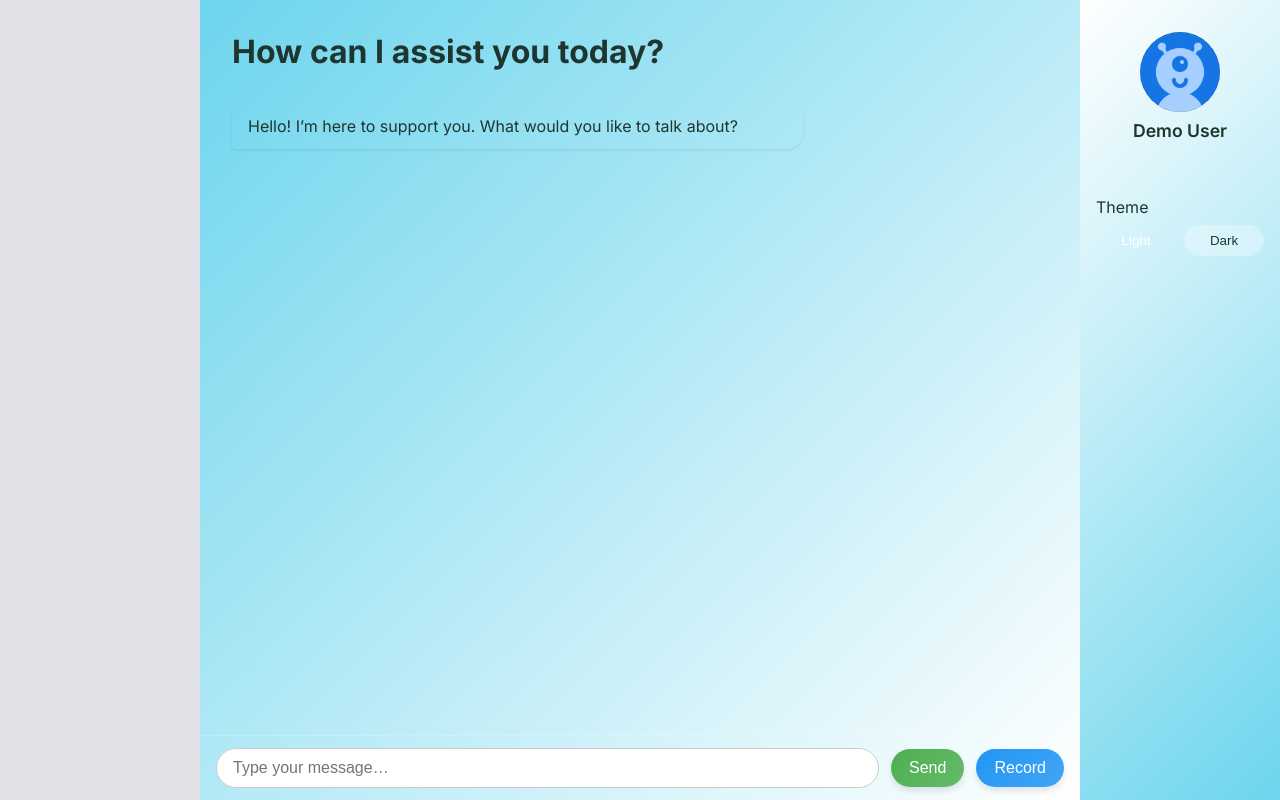
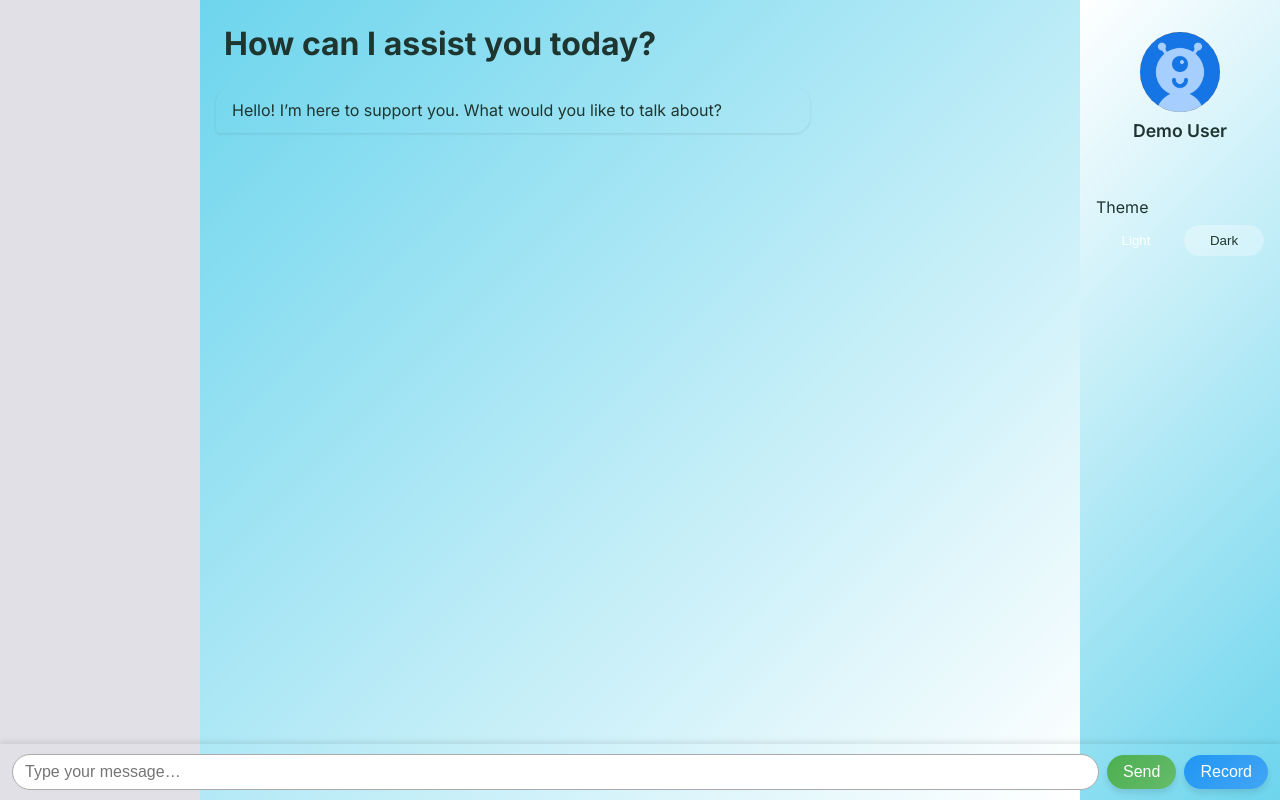
Before and after one commit to alim8rby/Conversational_AI_Platform, a React (Vite) app in the folder modules/frontend_chat_interface/el_consulto_frontend/: page / in a window 1280 px wide. Built offline with nearby package versions, Linux system fonts and the light colour scheme.

Commit message:
Modifying the mobile browser layout!

```diff
--- a/modules/frontend_chat_interface/el_consulto_frontend/src/App.css
+++ b/modules/frontend_chat_interface/el_consulto_frontend/src/App.css
@@ -1,80 +1,79 @@
-/* src/App.css */
+/* App.css */
 
-/* Color + gradient vars */
+/* Theme & gradient vars (unchanged) */
 :root {
-  --gradient-sidebar:   linear-gradient(135deg, #2193b0, #6dd5ed);
-  --gradient-center:    linear-gradient(135deg, #6dd5ed, #ffffff);
-  --gradient-settings:  linear-gradient(135deg, #ffffff, #6dd5ed);
-  --gradient-splash:    linear-gradient(135deg, #2c3e50, #4ca1af);
-  --transition:         0.5s ease-in-out;
+  --text-primary: #1f3630;
+  --gradient-sidebar: linear-gradient(135deg, #2193b0, #6dd5ed);
+  --gradient-center:  linear-gradient(135deg, #6dd5ed, #ffffff);
+  --gradient-settings:linear-gradient(135deg, #ffffff, #6dd5ed);
+  --gradient-splash:   linear-gradient(135deg, #2c3e50, #4ca1af);
+  --transition:        0.5s ease-in-out;
+}
+[data-theme="dark"] {
+  --text-primary: #e0e0e6;
+  --gradient-sidebar: linear-gradient(135deg, #0f2027, #203a43);
+  --gradient-center:  linear-gradient(135deg, #203a43, #2c5364);
+  --gradient-settings:linear-gradient(135deg, #2c5364, #0f2027);
+  --gradient-splash:   linear-gradient(135deg, #000000, #434343);
 }
 
-[data-theme="dark"] {
-  --gradient-sidebar:   linear-gradient(135deg, #0f2027, #203a43);
-  --gradient-center:    linear-gradient(135deg, #203a43, #2c5364);
-  --gradient-settings:  linear-gradient(135deg, #2c5364, #0f2027);
-  --gradient-splash:    linear-gradient(135deg, #000000, #434343);
-}
+/* Base reset */
+* { box-sizing: border-box; margin:0; padding:0; }
+html, body, #root { height:100%; font-family:'Inter',sans-serif; }
 
-/* Layout */
+/* APP LAYOUT */
 .app-container {
   display: grid;
   grid-template-columns: 200px 1fr 200px;
   height: 100vh;
   overflow: hidden;
+  transition: grid-template-columns var(--transition);
 }
 
-/* Sidebar */
-.sidebar {
-  background: var(--gradient-sidebar);
-  color: var(--text-primary);
-  display: flex;
-  flex-direction: column;
-  align-items: center;
-  padding: 2rem 1rem;
-  text-align: center;
-  transition: background var(--transition), color var(--transition);
-}
+/* SIDEBAR & SETTINGS (desktop) */
+.sidebar { background: var(--gradient-sidebar); /*...*/ transition: background var(--transition);}
+.settings-panel { background: var(--gradient-settings); /*...*/ transition: background var(--transition);}
 
-/* Chat Main */
+/* CHAT MAIN */
 .chat-main {
   background: var(--gradient-center);
   display: flex;
   flex-direction: column;
   transition: background var(--transition);
 }
-
+/* header */
 .chat-main__header {
-  padding: 2rem;
+  padding: 1.5rem;
 }
 .chat-main__header h1 {
-  margin: 0;
   color: var(--text-primary);
-  font-weight: 700;
   transition: color var(--transition);
 }
 
+/* message area */
 .chat-main__log {
   flex: 1;
-  padding: 0 2rem;
+  padding: 0 1rem 0; /* bottom margin handled in mobile */
   overflow-y: auto;
+  transition: padding var(--transition);
 }
 
-/* Settings Panel */
-.settings-panel {
-  background: var(--gradient-settings);
-  padding: 2rem 1rem;
-  color: var(--text-primary);
-  transition: background var(--transition), color var(--transition);
-}
-
-/* Responsive */
+/* MOBILE ADAPTIVITY */
 @media (max-width: 800px) {
   .app-container {
-    grid-template-columns: 1fr;
+    grid-template-columns: 1fr; /* hide side panels */
   }
-  .sidebar,
-  .settings-panel {
+  .sidebar, .settings-panel {
     display: none;
   }
+
+  /* make the chat fill the viewport */
+  .chat-main {
+    height: 100vh;
+  }
+
+  /* ensure messages never hide behind fixed input */
+  .chat-main__log {
+    padding-bottom: calc(64px + env(safe-area-inset-bottom));
+  }
 }
--- a/modules/frontend_chat_interface/el_consulto_frontend/src/components/InputArea.css
+++ b/modules/frontend_chat_interface/el_consulto_frontend/src/components/InputArea.css
@@ -1,59 +1,51 @@
 /* InputArea.css */
 
-/* slide up on mount */
+/* FIXED AT BOTTOM on mobile & desktop for consistency */
 .input-area {
+  position: fixed;
+  bottom: env(safe-area-inset-bottom); /* respect iOS */
+  left: 0;
+  right: 0;
   display: flex;
   align-items: center;
-  padding: 12px 16px;
-  border-top: 1px solid rgba(255,255,255,0.2);
+  padding: 10px 12px;
   background: var(--primary-light);
-  gap: 12px;
-  flex-shrink: 0;
-
-  opacity: 0;
-  transform: translateY(100%);
-  animation: slideInUp 0.6s ease-out forwards 0.4s;
+  gap: 8px;
+  z-index: 100; /* above chat */
+  box-shadow: 0 -2px 6px rgba(0,0,0,0.1);
+  transition: background var(--transition);
 }
 
-@keyframes slideInUp {
-  from { transform: translateY(100%); opacity: 0; }
-  to   { transform: translateY(0);   opacity: 1; }
-}
-
-/* Text input */
+/* TEXT INPUT */
 .input-area input[type="text"] {
   flex: 1;
-  padding: 10px 16px;
+  padding: 8px 12px;
   font-size: 1rem;
-  border: 1px solid #ccc;
+  border: 1px solid #aaa;
   border-radius: 50px;
   outline: none;
   transition: border 0.2s, box-shadow 0.2s;
 }
-
 .input-area input[type="text"]:focus {
   border-color: var(--accent);
   box-shadow: 0 0 0 3px rgba(76,175,80,0.3);
 }
 
-/* Buttons */
+/* BUTTONS */
 .send-btn,
 .record-btn {
-  display: flex;
-  align-items: center;
-  justify-content: center;
-  padding: 10px 18px;
+  padding: 8px 16px;
   font-size: 1rem;
   border: none;
   border-radius: 50px;
   cursor: pointer;
-  transition: transform 0.2s, box-shadow 0.2s;
+  transition: transform 0.2s, box-shadow 0.2s, background var(--transition);
   box-shadow: 0 4px 6px rgba(0,0,0,0.1);
   color: #fff;
 }
 
 .send-btn {
-  background: linear-gradient(135deg, #4caf50, #66bb6a);
+  background: linear-gradient(135deg,#4caf50,#66bb6a);
 }
 .send-btn:hover {
   transform: translateY(-2px);
@@ -61,7 +53,7 @@
 }
 
 .record-btn {
-  background: linear-gradient(135deg, #2196f3, #42a5f5);
+  background: linear-gradient(135deg,#2196f3,#42a5f5);
 }
 .record-btn:hover {
   transform: translateY(-2px);
@@ -69,5 +61,5 @@
 }
 
 .record-btn.recording {
-  background: linear-gradient(135deg, #e53935, #ef5350);
+  background: linear-gradient(135deg,#e53935,#ef5350);
 }
```
